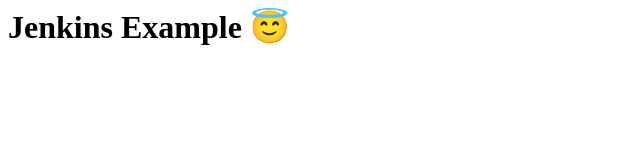
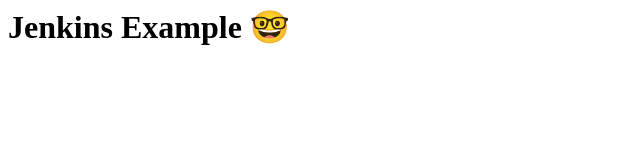
Before and after one commit to ashokide/cicd-demo, a plain HTML site: page index.html in a window 1280 px wide. Shown: the full height of the page, 0-640 px from the left. Drawn offline with Linux system fonts and the light colour scheme.

Commit message:
Update index.html

```diff
--- a/index.html
+++ b/index.html
@@ -3,6 +3,6 @@
     <title>Jenkins</title>
   </head>
   <body>
-    <h1>Jenkins Example 😇</h1>
+    <h1>Jenkins Example 🤓</h1>
   </body>
 </html>
```
